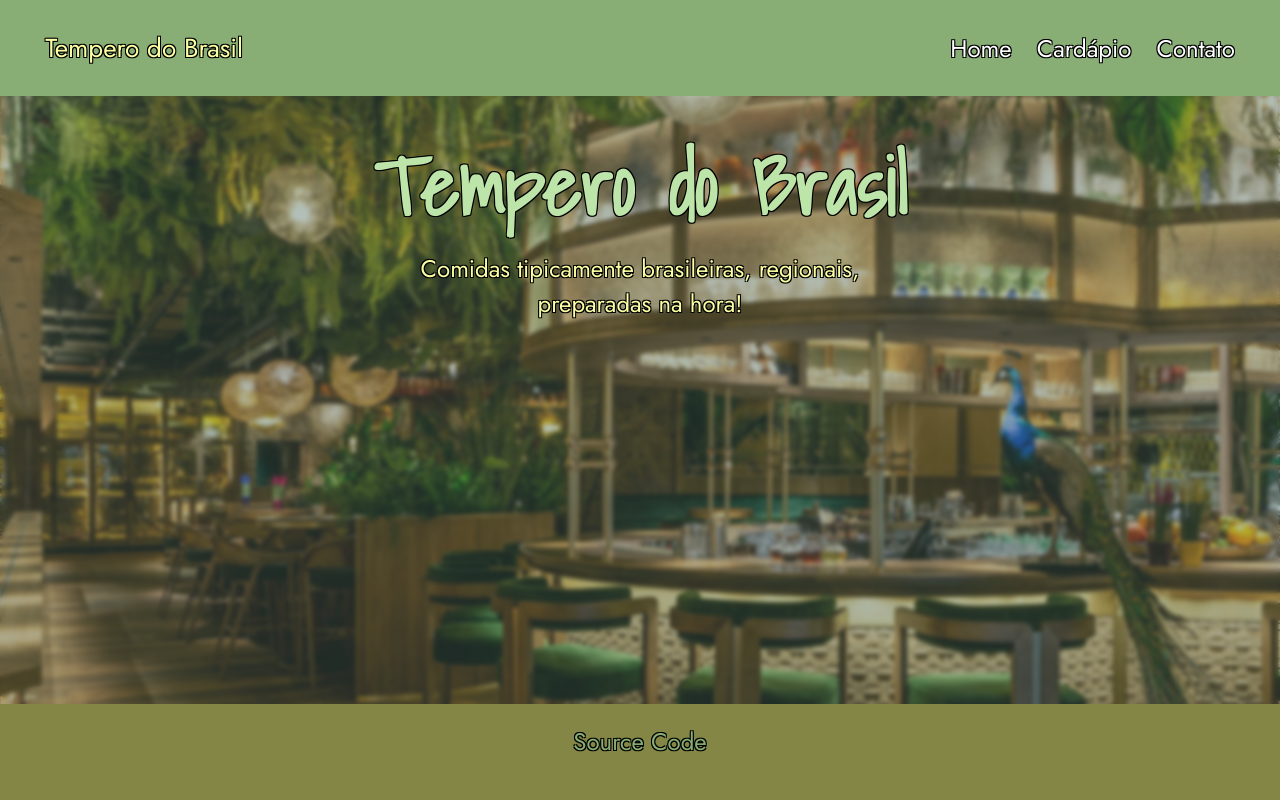
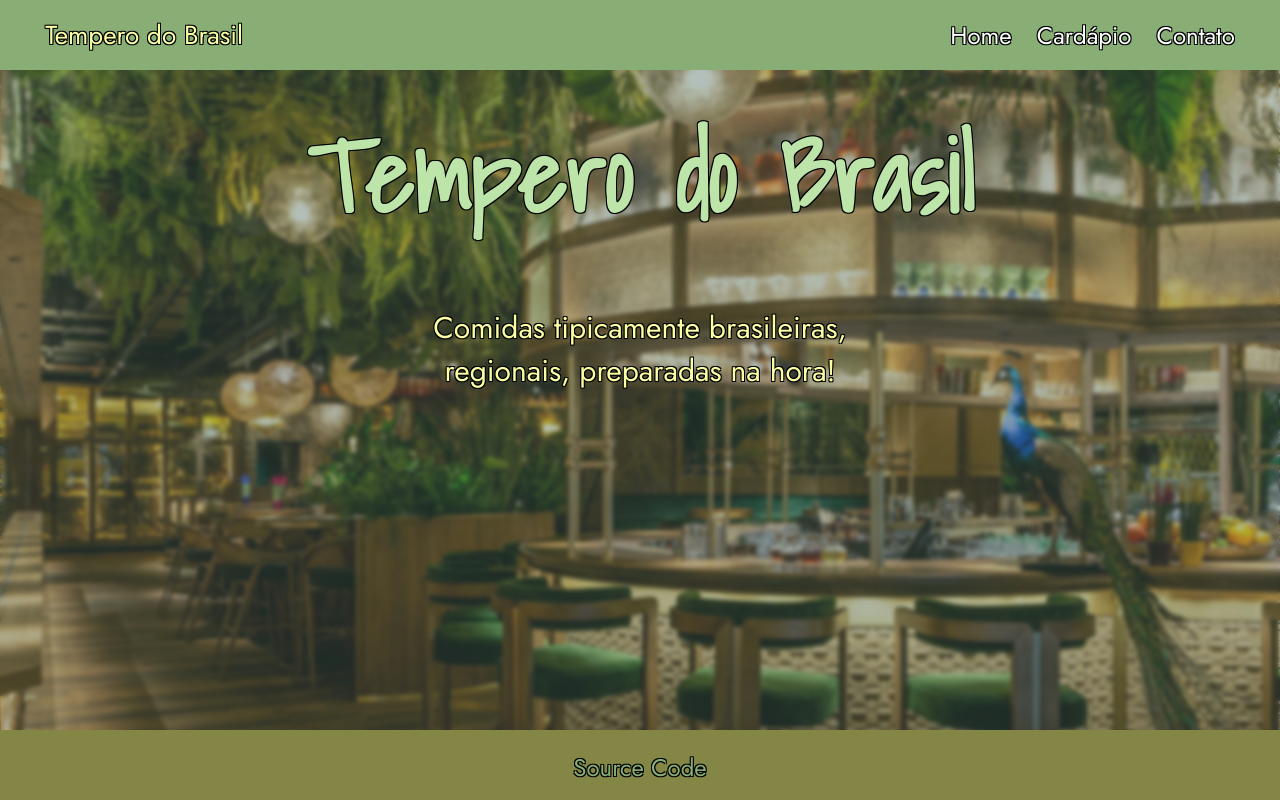
Before and after one commit to hectorhmsp/OdinProject, a plain HTML site: page restaurant-page/index.html in a window 1280 px wide. Drawn offline with Linux system fonts and the light colour scheme.

Commit message:
i think this is the final version...i think..

```diff
--- a/restaurant-page/style.css
+++ b/restaurant-page/style.css
@@ -1,17 +1,19 @@
 body, html {
 	margin: 0;
 	padding: 0;
-	overflow: hidden;
 	height: 100%;
 	font-family: Jost, sans-serif;
 	background-image: url('http://127.0.0.1:5500/restaurant-page/img/brazil.webp'); /* Replace 'your-image-path.jpg' with the actual path to your image */
 	background-size: cover;
 	background-position: center;
 	background-repeat: no-repeat;
+	background-attachment: fixed;
 }
 
 h1 {
 	margin: 0;
+	margin-top: 50px;
+	margin-bottom: 50px;
 	color: rgb(189 229 170);
 }
 
@@ -60,8 +62,8 @@ div {
 
 #content {
   display: grid;
-  grid-template-rows: 12% 76% 12%;
-  height: 100%;
+  grid-template-rows: 70px auto 70px;
+  min-height: 100vh;
   backdrop-filter: blur(2px);
 }
 
@@ -86,7 +88,7 @@ div {
 .headline {
 	margin:  0;
 	margin-top: 2%;
-	font-size: 80px;
+	font-size: 100px;
 	color: rgb(189 229 170);
 	font-family: 'Shadows Into Light', cursive;
 }
@@ -95,14 +97,16 @@ div {
 	word-wrap: break-word;
 	max-width: 40%;
 	align-self: center;
-	font-size: 24px;
+	font-size: 30px;
+	margin-top: 50px;
 	color: #fbffa4;
 }
 
 .menu-items {
-	font-size: 15px;
+	font-size: 20px;
 	display: flex;
 	flex-direction: column;
+	height: auto;
 }
 
 .menu-item, .menu-item1 {
@@ -111,7 +115,7 @@ div {
 	word-wrap: break-word;
 	max-width: 20%;
 	align-self: center;
-	margin-top: 10px;
+	margin-bottom: 50px;
 	color: rgb(255, 255, 255);
 	font-weight: bold;
 	text-shadow:
@@ -157,7 +161,7 @@ div {
 
 body::before {
 	content: '';
-	position: absolute;
+	position: fixed;
 	width: 100%;
 	height: 100%;
 	background: rgb(72 104 91 / 42%);
```
